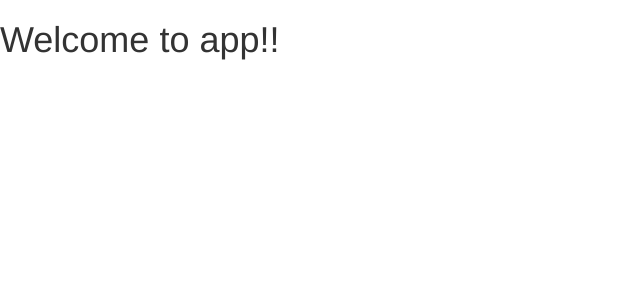
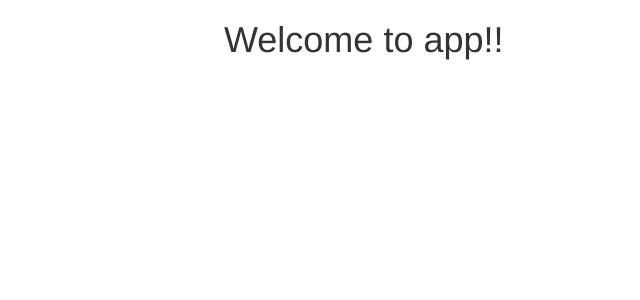
Before and after one commit to mgmarlow/playground-demo, an Angular app: page / in a window 1280 px wide. Shown: the top 300 px of the page, without its empty margins (0-640 px from the left). Built offline with nearby package versions, Linux system fonts and the light colour scheme.

Commit message:
add light styles

```diff
--- a/src/styles.css
+++ b/src/styles.css
@@ -1 +1,5 @@
 /* You can add global styles to this file, and also import other style files */
+body {
+    width: 65%;
+    margin: 0 auto;
+}
```
Also changed, not shown: .angular-cli.json.
